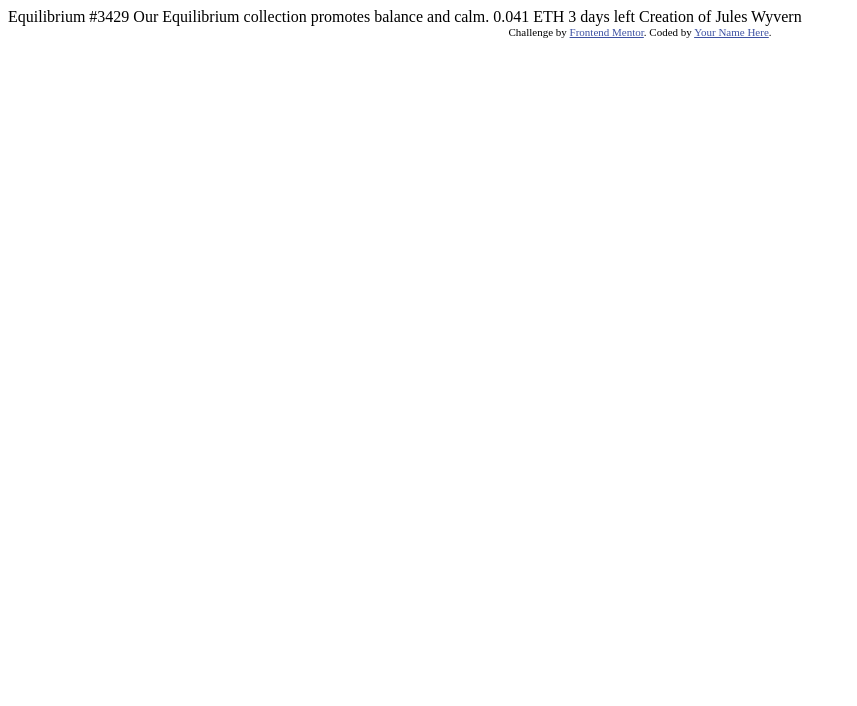
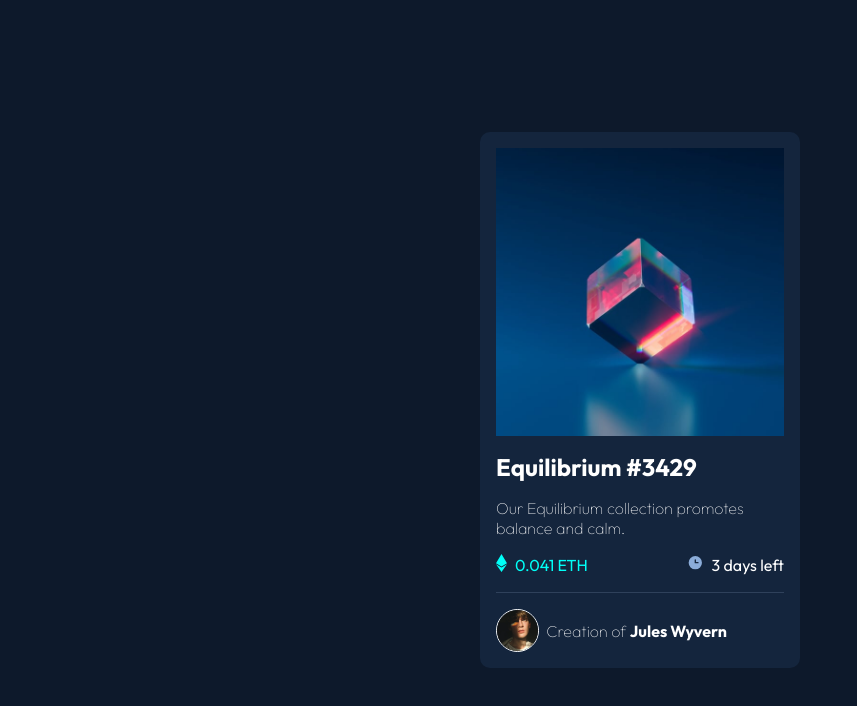
Before and after one commit to A-noob-in-Coding/FEM-NFT-Preview-Component, a plain HTML site: page index.html in a window 1280 px wide. Shown: the whole page, without its empty margins (0-857 px from the left). Drawn offline with Linux system fonts and the light colour scheme.

Commit message:
styled the page according to design, image hover effect left

```diff
--- a/index.html
+++ b/index.html
@@ -1,33 +1,59 @@
 <!DOCTYPE html>
 <html lang="en">
+
 <head>
   <meta charset="UTF-8">
-  <meta name="viewport" content="width=device-width, initial-scale=1.0"> <!-- displays site properly based on user's device -->
-
+  <meta name="viewport" content="width=device-width, initial-scale=1.0">
+  <!-- displays site properly based on user's device -->
+  <link rel="preconnect" href="https://fonts.googleapis.com">
+  <link rel="preconnect" href="https://fonts.gstatic.com" crossorigin>
+  <link href="https://fonts.googleapis.com/css2?family=Outfit:wght@100..900&display=swap" rel="stylesheet">
   <link rel="icon" type="image/png" sizes="32x32" href="./images/favicon-32x32.png">
-
+  <link rel="stylesheet" href="styles.css">
   <title>Frontend Mentor | NFT preview card component</title>
 
   <!-- Feel free to remove these styles or customise in your own stylesheet 👍 -->
   <style>
-    .attribution { font-size: 11px; text-align: center; }
-    .attribution a { color: hsl(228, 45%, 44%); }
+    .attribution {
+      font-size: 11px;
+      text-align: center;
+    }
+
+    .attribution a {
+      color: hsl(228, 45%, 44%);
+    }
   </style>
 </head>
+
 <body>
+  <main class="main">
+    <figure class="main__figure">
+      <img src="/images/image-equilibrium.jpg" alt="Equilibrium">
+    </figure>
+    <p class="main__nft-title">
+      Equilibrium #3429
+    </p>
+    <p class="main__nft-description">
+      Our Equilibrium collection promotes balance and calm.
+    </p>
+    <div class="main__price-time">
+      <p class="main__price">
+        0.041 ETH
+      </p>
+      <p class="main__time">
+        3 days left
+      </p>
+    </div>
+      <figure class="main__made-by">
+        <img src="/images/image-avatar.png" alt="avatar">
+        <figcaption>
+          Creation of
+          <span class="main__maker" main__maker-name>
+            Jules Wyvern
+          </span>
+        </figcaption>
+      </figure>
+  </main>
+</body>
 
-  Equilibrium #3429
-
-  Our Equilibrium collection promotes balance and calm.
-
-  0.041 ETH
-  3 days left
-
-  Creation of Jules Wyvern
-
-  <div class="attribution">
-    Challenge by <a href="https://www.frontendmentor.io?ref=challenge" target="_blank">Frontend Mentor</a>.
-    Coded by <a href="#">Your Name Here</a>.
-  </div>
-</body>
 </html>
--- /dev/null
+++ b/styles.css
@@ -0,0 +1,148 @@
+:root{
+--Soft-blue: hsl(215, 51%, 70%);
+--Cyan: hsl(178, 100%, 50%);
+--Very-dark-blue-main-BG: hsl(217, 54%, 11%);
+--Very-dark-bluecard-BG: hsl(216, 50%, 16%);
+--Very-dark-blue-line: hsl(215, 32%, 27%);
+--White: hsl(0, 0%, 100%);
+}
+*{
+    padding: 0;
+    margin: 0;
+    box-sizing: border-box;
+}
+
+body{
+    font-family: "Outfit";
+    min-height: 100vh;
+    display: flex;
+    justify-content: center;
+    align-items: center;
+    background-color: var(--Very-dark-blue-main-BG);
+}
+
+img{
+    width: 100%;
+    height: auto;
+    display: block;
+}
+
+main{
+    padding: 1rem;
+    width: 25%;
+    background-color: var(--Very-dark-bluecard-BG);
+    border-radius: 10px;
+    display: flex;
+    flex-direction: column;
+    justify-content: center;
+    align-items: flex-start;
+    gap: 1rem;
+}
+
+.main__figure{
+    margin: 0;
+    width: 100%;
+    &:hover{
+        background-color: var(--Cyan);
+    }
+    img:hover{
+
+        cursor: pointer;
+        opacity: 0.5;
+        background-color: var(--Cyan);
+    }
+}
+
+main{
+    color: var(--White);
+}
+
+.main__nft-title{
+
+    font-weight: bolder;
+    font-size: 1.5rem;
+    &:hover{
+        color: var(--Cyan);
+        cursor: pointer;
+    }
+}
+
+.main__nft-description{
+    font-weight: lighter;
+}
+
+.main__price-time{
+    width: 100%;
+    display: flex;
+    justify-content: space-between;
+    align-items: center;
+    padding-bottom: 1rem;
+    border-bottom: 1px solid var(--Very-dark-blue-line);
+}
+.main__price {
+
+    display: flex;
+    justify-content: center;
+    align-items: center;
+    color: var(--Cyan);
+}
+
+.main__price::before {
+    content: url("/images/icon-ethereum.svg");
+    display: flex;
+    align-items: center;
+    padding-right: 0.5rem;
+}
+
+.main__time {
+    display: flex;
+    justify-content: center;
+    align-items: center;
+}
+
+.main__time::before {
+    content: url("/images/icon-clock.svg");
+    padding-right: 0.5rem;
+}
+
+.main__made-by {
+    display: flex;
+    flex-direction: row;
+    align-items: center;
+    width: 15%;
+    border: 1px solid white;
+    border-radius: 50%;
+}
+
+.main__made-by figcaption {
+    white-space: nowrap;
+    font-weight: lighter;
+    padding-left: 0.5rem;
+    span{
+        font-weight: bold;
+        &:hover{
+            color: var(--Cyan);
+            cursor: pointer;
+        }
+    }
+}
+
+
+@media screen and (max-width:767px) {
+    main{
+        width: 90%;
+    }
+}
+
+@media screen and (min-width:768px) {
+    main{
+        width: 50%;
+    }
+}
+
+@media screen and (min-width:1024px) {
+    main{
+        width: 25%;
+    }
+
+}
```
